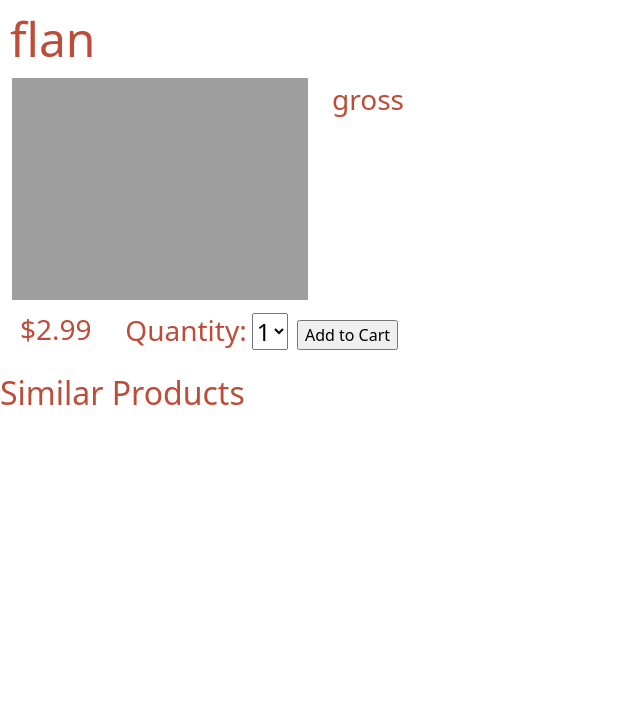
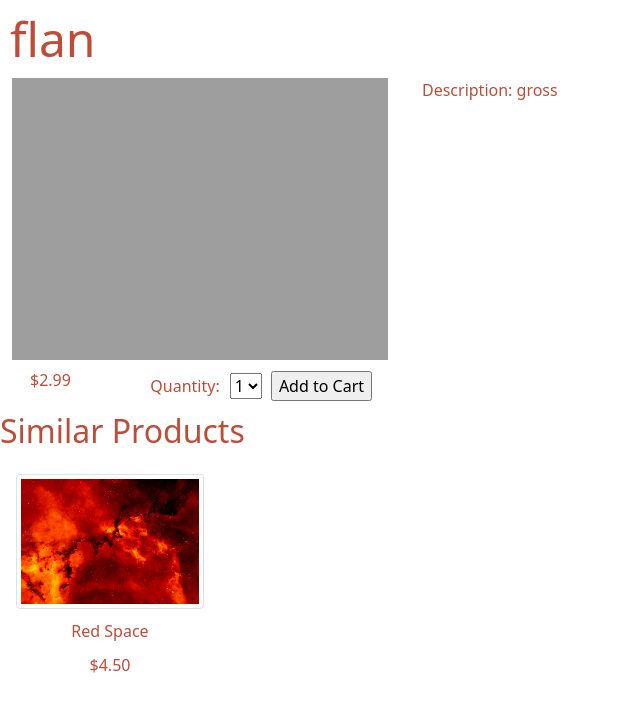
Before and after one commit to jtfrench23/nats_store, a Django app: page /show/product/18 in a window 1280 px wide. Shown: the top 712 px of the page, without its empty margins (0-640 px from the left). Run offline with Django 3.2, Linux system fonts and the light colour scheme; data comes from the database, SQL or seed files in the repository; both versions use the stored data as it was after the commit.

Commit message:
added more styling to item view

```diff
--- a/static/css/style.css
+++ b/static/css/style.css
@@ -34,3 +34,6 @@ h2{
     font-size: 2.5rem;
     color: rgb(189, 77, 57);
 }
+.smallImage{
+    width: 10px;
+}
--- a/static/css/style_show.css
+++ b/static/css/style_show.css
@@ -2,19 +2,24 @@ body{
     color: rgb(189, 77, 57);
 }
 .main_product{
-    width: 25vw;
+    min-width: 200px;
+    max-width: 400px;
+
 }
 p{
-    font-size: 1.75rem;
+    /* font-size: 1.75rem; */
+    text-size-adjust: 50%;
+    margin: 10px;
 }
 h1{
     font-size: 3rem;
     margin: 10px;
 }
 label{
-    font-size:1.75rem;
+    text-size-adjust: 50%;
+    margin: 5px;
 }
 select{
-    font-size: 1.5rem;
+    text-size-adjust: 50%;
     margin: 5px;
 }
--- a/store/templates/show.html
+++ b/store/templates/show.html
@@ -12,10 +12,11 @@
 <body>
 
     <h1>{{product.name}}</h1>
+
     <div class="container-fluid">
         <div class="row align-content-center">
             <img src="http://127.0.0.1:8000/media/{{ product.product_image }}" alt="{{product.name}}" class="main_product">
-            <p class="col-6">{{product.description}}</p>
+            <p class="col-6">Description: {{product.description}}</p>
         </div>
         <div class="row p-2">
             <p class="col-1">${{product.price}}</p>
@@ -26,6 +27,21 @@
             </form>
         </div>
     </div>
-    <h2>Similar Products</h2>
+    <div class=".d-none .d-sm-block">
+        <h2 class="d-none d-md-block">Similar Products</h2>
+        <div class="row justify-content-between p-3 align-self-center d-none d-md-block">
+            {% for product in all_products %}
+                    <div class="text-center col-sm-1 col-md-3 col-lg-2 product_box" >
+                        <div class="align-items-start">
+                            <a href="/show/product/{{product.id}}">
+                                <img src="http://127.0.0.1:8000/media/{{ product.product_image }}" alt="{{ product.name }}" class="img-thumbnail card-img-top">
+                            </a>
+                            <p class="card-title">{{product.name}}</p>
+                            <p class="card-text">${{product.price}}</p>
+                        </div>
+                    </div>
+            {% endfor %}
+        </div>
+    </div>
 </body>
 </html>
--- a/store/urls.py
+++ b/store/urls.py
@@ -2,6 +2,9 @@ from django.urls import path
 from . import views
 urlpatterns = [
     path('', views.index),
+    path('shirts', views.shirts),
+    path('earrings', views.earrings),
+    path('signs', views.signs),
     path('owner/add_product', views.add_product, name="add_product"),
     path('edit/product/<int:id>', views.edit_product, name="edit_product"),
     path('delete/product/<int:id>', views.delete_product, name="delete_product"),
--- a/store/views.py
+++ b/store/views.py
@@ -1,4 +1,5 @@
 
+from os import name
 from django.shortcuts import render, HttpResponse, redirect
 from .models import Product, Owner
 from .forms import ProductForm, EditForm
@@ -7,12 +8,34 @@ import bcrypt
 from cart.forms import CartAddProductForm
 from django.contrib import messages
 
+
 def index(request):
     context={
-        'all_products': Product.objects.all()
+        'all_products': Product.objects.all(),
+        'product_type': 'All Products',
     }
     return render(request, 'index.html', context)
 
+def earrings(request):
+    context={
+        'all_products': Product.objects.all().filter(product_type = 'earrings'),
+        'product_type': 'Earrings',
+    }
+    return render(request, 'index.html', context)
+
+def shirts(request):
+    context={
+        'all_products': Product.objects.all().filter(product_type = 'shirt'),
+        'product_type': 'Shirts',
+    }
+    return render(request, 'index.html', context)
+
+def signs(request):
+    context={
+        'all_products': Product.objects.all().filter(product_type = 'sign'),
+        'product_type': 'Signs',
+    }
+    return render(request, 'index.html', context)
 
 def owner_login(request):
     return render(request, 'owner.html')
@@ -134,7 +157,9 @@ def edit_product(request, id):
 def show_product(request, id):
     product = Product.objects.get(id=id)
     cart_product_form = CartAddProductForm()
-    return render(request, 'show.html', {'product':product, 'cart_product_form':cart_product_form})
+    similar_products = Product.objects.all().filter(product_type = product.product_type).exclude(name = product.name)[:4]
+    return render(request, 'show.html', {'product':product, 'cart_product_form':cart_product_form, 'all_products':similar_products})
+
 
 # def add_product_to_order(request, id):
 #     if 'cart' not in request.session:
```
Also changed, not shown: store/templates/index.html (+6 -5 lines), db.sqlite3, media/images/GOPR0049.JPG (added), static/css/assets/cart.png (added).
